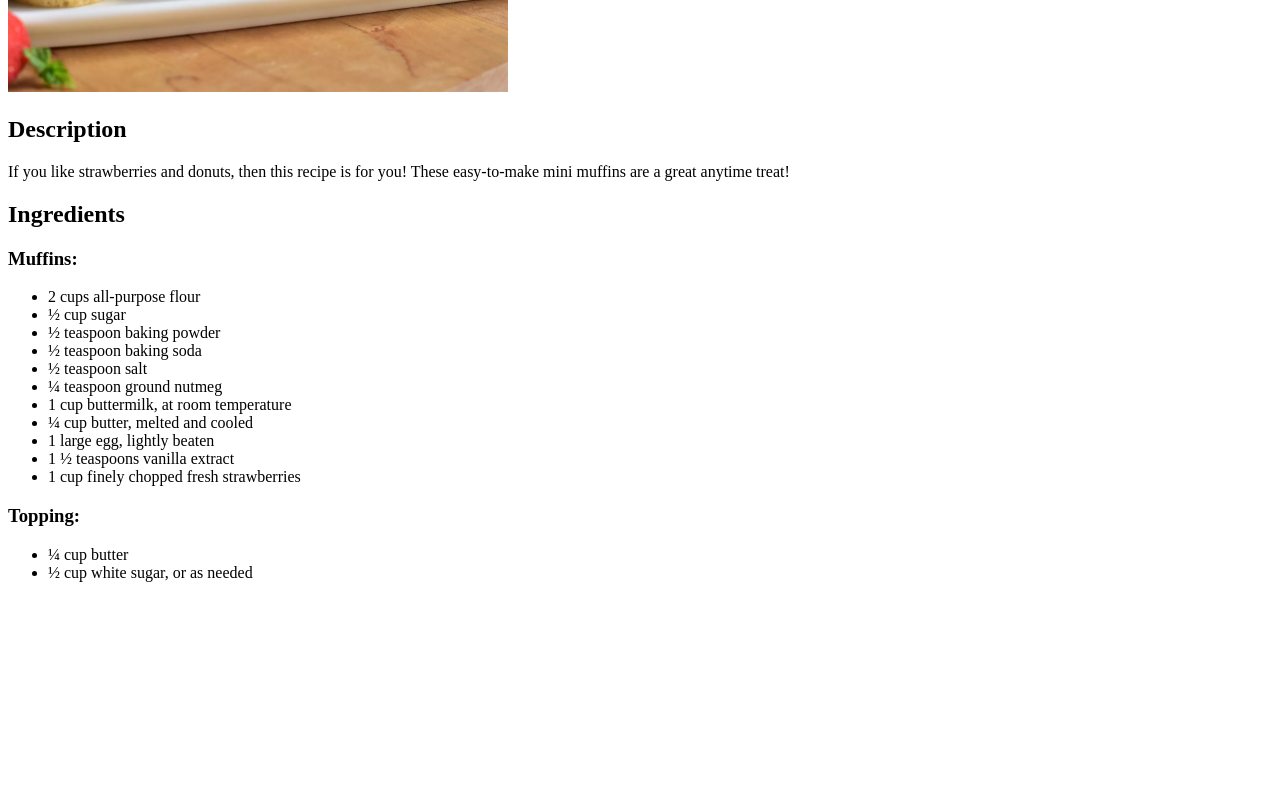
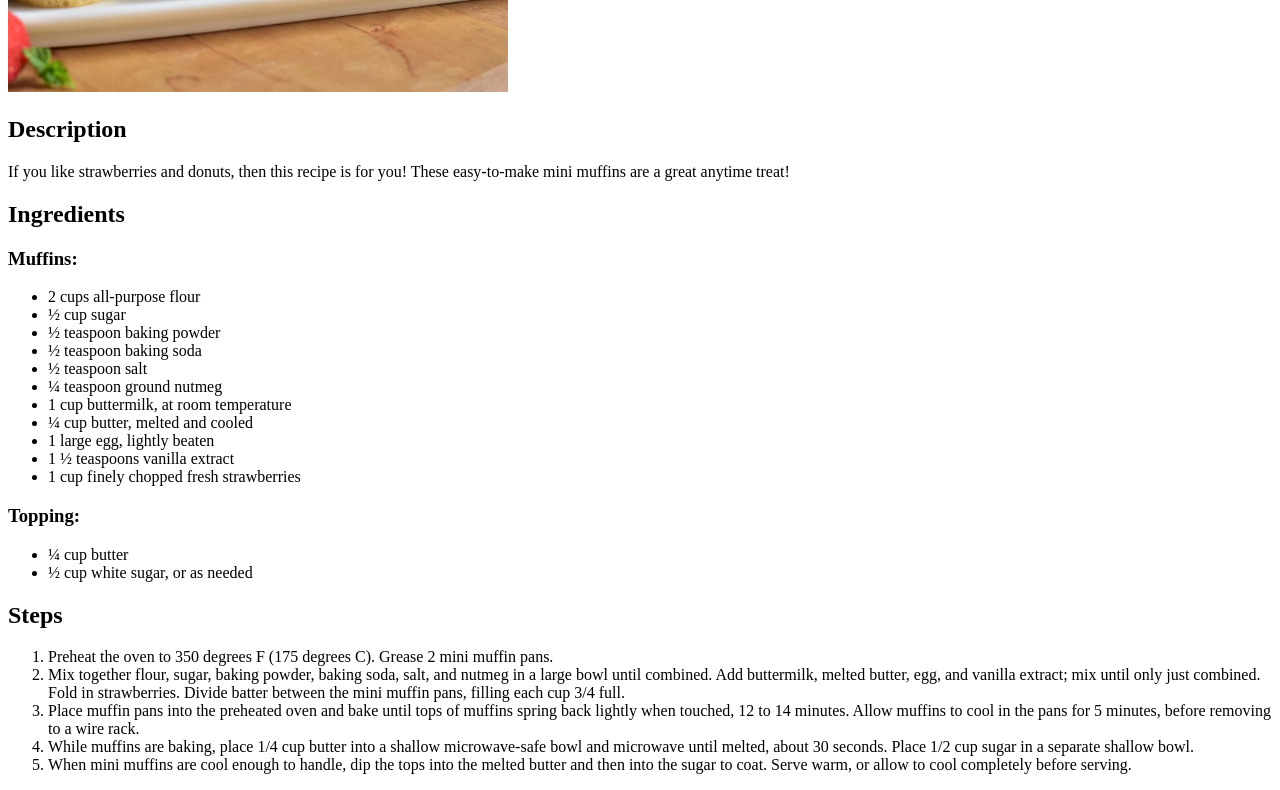
Before and after one commit to nanachichi/odin-recipes, a plain HTML site: page recipes/minimuffins.html in a window 1280 px wide. Shown: the part 488-1278 px from the top of the page. Before the commit the page ends 1086 px from the top, so only its background shows below. Drawn offline with Linux system fonts and the light colour scheme.

Commit message:
Add the steps

```diff
--- a/recipes/minimuffins.html
+++ b/recipes/minimuffins.html
@@ -30,5 +30,18 @@
       <li>¼ cup butter</li>
       <li>½ cup white sugar, or as needed</li>
     </ul>
+    <h2>Steps</h2>
+    <ol>
+      <li>Preheat the oven to 350 degrees F (175 degrees C). Grease 2 mini muffin pans.</li>
+      <li>Mix together flour, sugar, baking powder, baking soda, salt, and nutmeg in a large bowl until combined.
+        Add buttermilk, melted butter, egg, and vanilla extract; mix until only just combined.
+        Fold in strawberries. Divide batter between the mini muffin pans, filling each cup 3/4 full.</li>
+      <li>Place muffin pans into the preheated oven and bake until tops of muffins spring back lightly when touched, 12 to 14 minutes.
+        Allow muffins to cool in the pans for 5 minutes, before removing to a wire rack.</li>
+      <li>While muffins are baking, place 1/4 cup butter into a shallow microwave-safe bowl and microwave until melted, about 30 seconds.
+        Place 1/2 cup sugar in a separate shallow bowl.</li>
+      <li>When mini muffins are cool enough to handle, dip the tops into the melted butter and then into the sugar to coat.
+        Serve warm, or allow to cool completely before serving.</li>
+    </ol>
   </body>
 </html>
```
